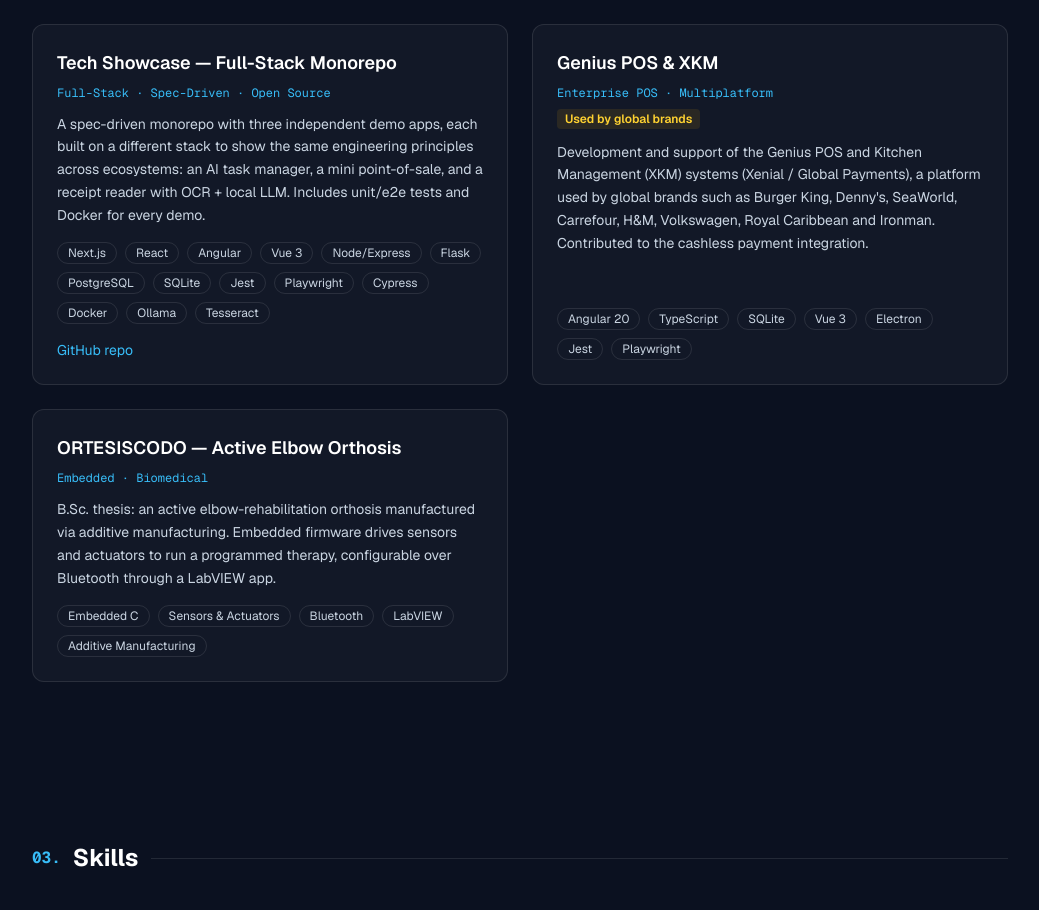
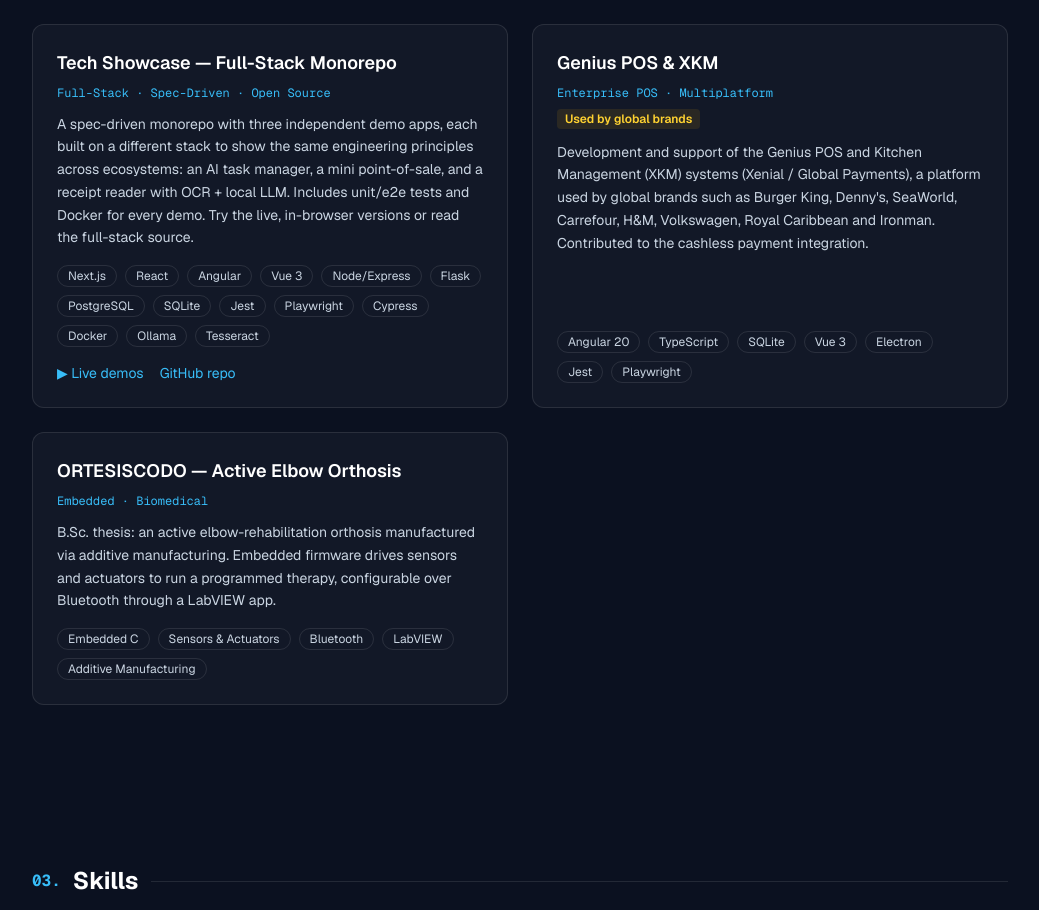
Before and after one commit to daniel-fausto/portfolio, a Next.js app: page / in a window 1280 px wide. Shown: the part 1738-2648 px from the top of the page, without its empty margins (120-1159 px from the left). Built offline with nearby package versions, Linux system fonts and the light colour scheme.

Commit message:
feat: add live demos link to Tech Showcase project

```diff
--- a/src/app/data.ts
+++ b/src/app/data.ts
@@ -49,9 +49,10 @@ export const projects: Project[] = [
     title: "Tech Showcase — Full-Stack Monorepo",
     tag: "Full-Stack · Spec-Driven · Open Source",
     description:
-      "A spec-driven monorepo with three independent demo apps, each built on a different stack to show the same engineering principles across ecosystems: an AI task manager, a mini point-of-sale, and a receipt reader with OCR + local LLM. Includes unit/e2e tests and Docker for every demo.",
+      "A spec-driven monorepo with three independent demo apps, each built on a different stack to show the same engineering principles across ecosystems: an AI task manager, a mini point-of-sale, and a receipt reader with OCR + local LLM. Includes unit/e2e tests and Docker for every demo. Try the live, in-browser versions or read the full-stack source.",
     tech: ["Next.js", "React", "Angular", "Vue 3", "Node/Express", "Flask", "PostgreSQL", "SQLite", "Jest", "Playwright", "Cypress", "Docker", "Ollama", "Tesseract"],
     links: [
+      { label: "▶ Live demos", href: "https://showcase-live-seven.vercel.app/" },
       { label: "GitHub repo", href: "https://github.com/daniel-fausto/tech-showcase" },
     ],
   },
```
